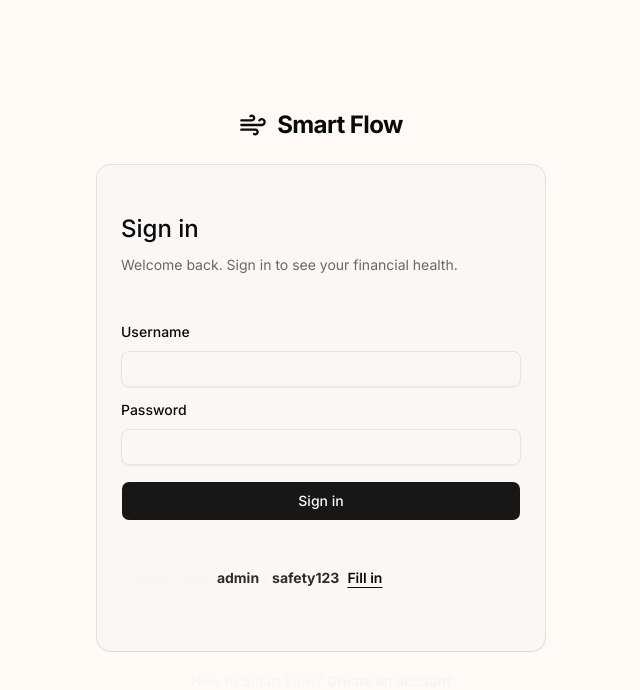
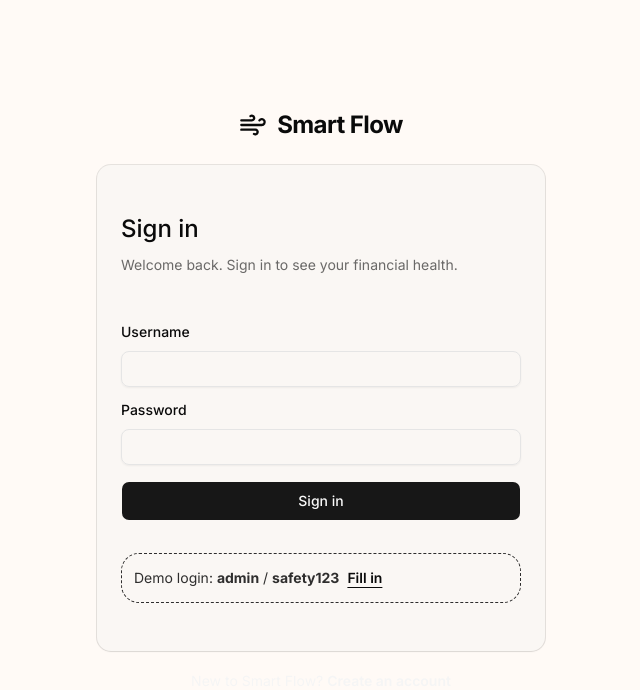
Before and after one commit to briancsofficial-oss/Hackathon-Website-UWGB-2026, a Next.js app in the folder frontend/: page /signin in a window 1280 px wide. Shown: the top 690 px of the page, without its empty margins (319-959 px from the left). Built offline with nearby package versions, Linux system fonts and the light colour scheme.

Commit message:
tweaked styling change

```diff
--- a/frontend/app/signin/page.tsx
+++ b/frontend/app/signin/page.tsx
@@ -38,7 +38,7 @@ function SignInForm() {
         {error && <p id="signin-error" role="alert" className="text-sm font-medium text-[#8a2a16]">{error}</p>}
         <Button type="submit" size="lg" className="w-full">Sign in</Button>
       </form>
-      <div className="mt-5 rounded-2xl border border-dashed border-[var(--line)] p-3 text-sm leading-6 text-muted">
+      <div className="mt-5 rounded-2xl border border-dashed border-[var(--line)] p-3 text-sm leading-6 text-foreground/85">
         Demo login: <strong className="text-foreground/85">{DEMO_USERNAME}</strong> / <strong className="text-foreground/85">{DEMO_PASSWORD}</strong>
         <button type="button" onClick={() => { setUsername(DEMO_USERNAME); setPassword(DEMO_PASSWORD); setError(""); }} className="ml-2 font-semibold text-foreground underline underline-offset-4">Fill in</button>
       </div>
```
